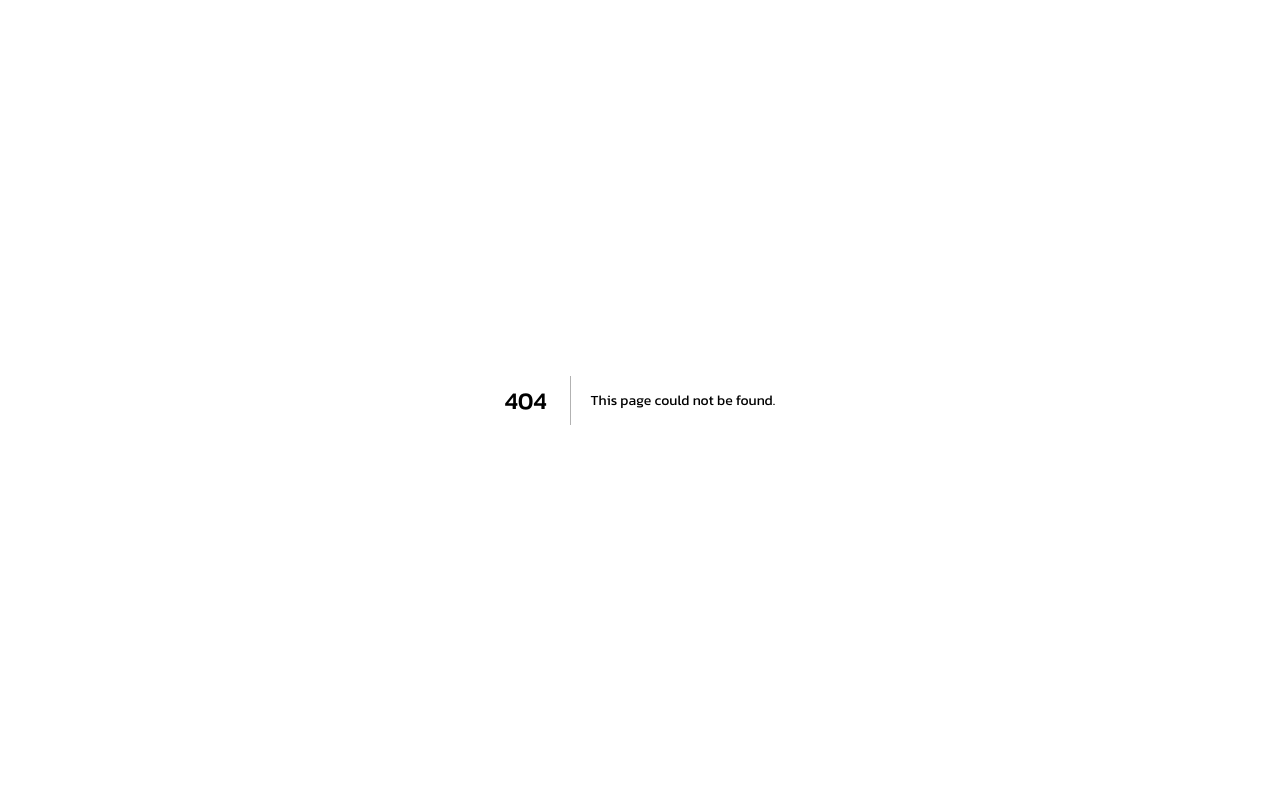
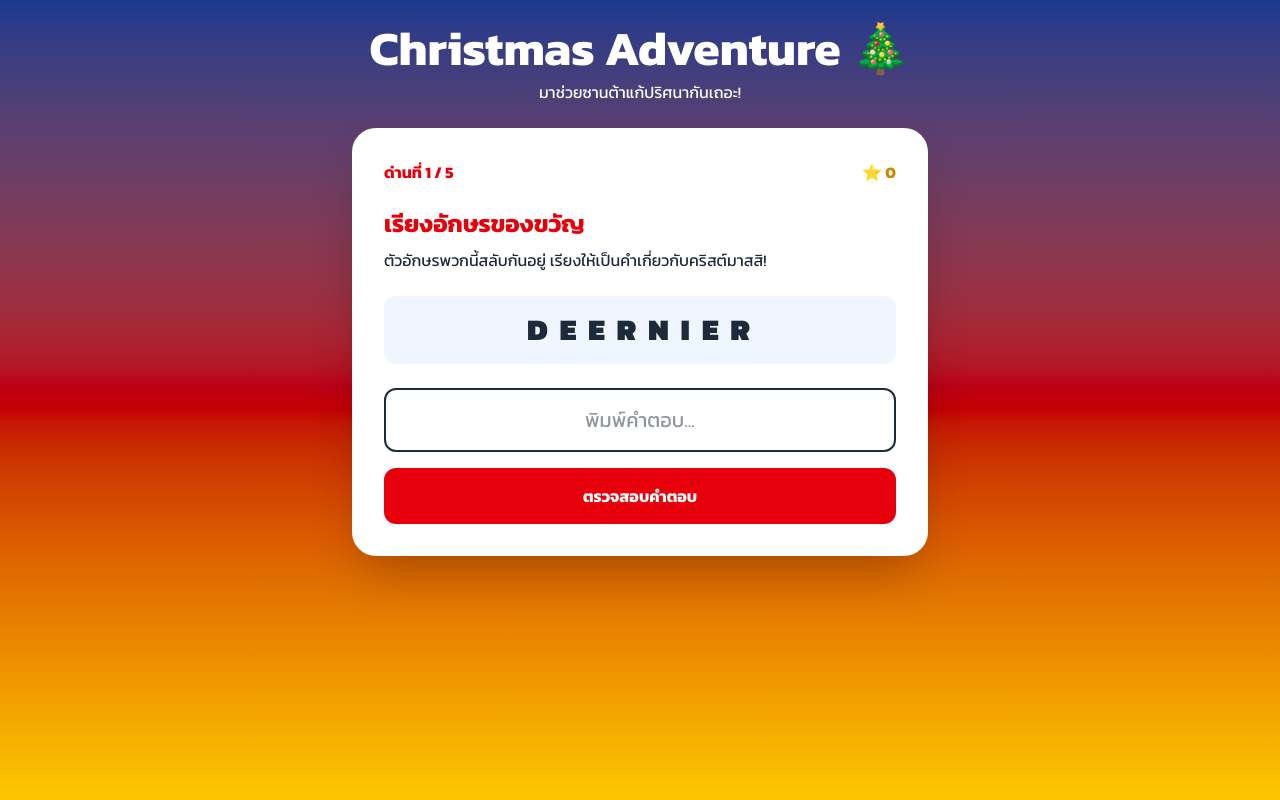
Before and after one commit to Phongphat-ohm/portfolio, a Next.js app: page /app/christmas_game in a window 1280 px wide. Before the commit this address had no page. Built offline with nearby package versions, Linux system fonts and the light colour scheme.

Commit message:
add game

```diff
--- /dev/null
+++ b/src/app/app/christmas_game/page.tsx
@@ -0,0 +1,180 @@
+"use client"
+import { useEffect, useState } from "react";
+
+type Level =
+  | {
+      title: string;
+      instruction: string;
+      type: "anagram" | "riddle" | "cipher";
+      scrambled?: string;
+      answer: string;
+      hint: string;
+    }
+  | {
+      title: string;
+      instruction: string;
+      type: "memory";
+      items: string[];
+    };
+
+const levels: Level[] = [
+  {
+    title: "เรียงอักษรของขวัญ",
+    instruction: "ตัวอักษรพวกนี้สลับกันอยู่ เรียงให้เป็นคำเกี่ยวกับคริสต์มาสสิ!",
+    type: "anagram",
+    scrambled: "D E E R N I E R",
+    answer: "REINDEER",
+    hint: "สัตว์ที่พาซานต้าบินไปบนท้องฟ้า",
+  },
+  {
+    title: "ความจำแสนสนุก",
+    instruction: "จับคู่ภาพที่เหมือนกันให้ครบทุกใบนะ!",
+    type: "memory",
+    items: ["🎅", "🎄", "🎁", "⛄", "🔔", "⭐"],
+  },
+  {
+    title: "ปริศนาตัวเลข",
+    instruction:
+      "กวางรูดอล์ฟกินแครอท 3 หัวต่อมื้อ มีกวาง 9 ตัว กินวันละ 2 มื้อ ต้องใช้แครอทกี่หัว?",
+    type: "riddle",
+    answer: "54",
+    hint: "(9 × 3) × 2",
+  },
+  {
+    title: "รหัสลับหิมะ",
+    instruction: "ถอดรหัสตัวเลข (A=1, B=2, C=3, ...) 19 - 14 - 15 - 23",
+    type: "cipher",
+    answer: "SNOW",
+    hint: "ขาว เย็น และตกจากฟ้า",
+  },
+  {
+    title: "ทายชื่อพืช",
+    instruction:
+      "ใบหยักสีเขียว มีลูกสีแดงสด มักใช้ประดับพวงมาลัยคริสต์มาส คือต้นอะไร?",
+    type: "riddle",
+    answer: "HOLLY",
+    hint: "ขึ้นต้นด้วยตัว H",
+  },
+];
+
+export default function ChristmasPuzzleAdventure() {
+  const [level, setLevel] = useState(0);
+  const [score, setScore] = useState(0);
+  const [answer, setAnswer] = useState("");
+  const [feedback, setFeedback] = useState<string | null>(null);
+  const [success, setSuccess] = useState(false);
+  const [win, setWin] = useState(false);
+
+  const current = levels[level];
+
+  const checkAnswer = () => {
+    if ("answer" in current && answer.trim().toUpperCase() === current.answer) {
+      setScore((s) => s + 100);
+      setFeedback("ยอดเยี่ยม! ถูกต้อง 🎊");
+      setSuccess(true);
+    } else {
+      setFeedback(`ยังไม่ถูกนะ! คำใบ้: ${"hint" in current ? current.hint : ""}`);
+      setSuccess(false);
+    }
+  };
+
+  const nextLevel = () => {
+    setAnswer("");
+    setFeedback(null);
+    setSuccess(false);
+
+    if (level + 1 < levels.length) {
+      setLevel(level + 1);
+    } else {
+      setWin(true);
+    }
+  };
+
+  return (
+    <div className="min-h-screen bg-gradient-to-b from-blue-900 via-red-700 to-yellow-400 p-6 text-white">
+      <h1 className="text-5xl text-center font-bold mb-2 font-[cursive]">
+        Christmas Adventure 🎄
+      </h1>
+      <p className="text-center mb-6">มาช่วยซานต้าแก้ปริศนากันเถอะ!</p>
+
+      <div className="max-w-xl mx-auto bg-white text-gray-800 rounded-3xl p-8 shadow-2xl">
+        <div className="flex justify-between mb-6">
+          <span className="font-bold text-red-600">
+            ด่านที่ {level + 1} / {levels.length}
+          </span>
+          <span className="font-bold text-yellow-600">⭐ {score}</span>
+        </div>
+
+        <h2 className="text-2xl font-bold text-red-600 mb-2">
+          {current.title}
+        </h2>
+        <p className="mb-6">{current.instruction}</p>
+
+        {current.type !== "memory" && (
+          <>
+            {"scrambled" in current && (
+              <div className="text-3xl font-black tracking-widest bg-blue-50 p-4 rounded-xl text-center mb-6">
+                {current.scrambled}
+              </div>
+            )}
+
+            <input
+              value={answer}
+              onChange={(e) => setAnswer(e.target.value.toUpperCase())}
+              placeholder="พิมพ์คำตอบ..."
+              className="w-full text-center text-xl p-4 border-2 rounded-xl mb-4"
+            />
+
+            <button
+              onClick={checkAnswer}
+              className="w-full bg-red-600 hover:bg-red-700 text-white p-4 rounded-xl font-bold"
+            >
+              ตรวจสอบคำตอบ
+            </button>
+          </>
+        )}
+
+        {feedback && (
+          <div
+            className={`mt-4 p-4 rounded-xl text-center font-bold ${
+              success
+                ? "bg-green-100 text-green-700"
+                : "bg-red-100 text-red-700"
+            }`}
+          >
+            {feedback}
+          </div>
+        )}
+
+        {success && (
+          <button
+            onClick={nextLevel}
+            className="mt-6 w-full bg-green-600 hover:bg-green-700 text-white p-4 rounded-xl font-bold"
+          >
+            ไปด่านต่อไป ➜
+          </button>
+        )}
+      </div>
+
+      {win && (
+        <div className="fixed inset-0 bg-black/80 flex items-center justify-center">
+          <div className="bg-white text-gray-800 p-10 rounded-3xl text-center">
+            <div className="text-7xl mb-4">🎁</div>
+            <h2 className="text-3xl font-bold text-red-600 mb-2">
+              สุขสันต์วันคริสต์มาส!
+            </h2>
+            <p className="mb-6">
+              คุณผ่านทุกด่านแล้ว 🎉 ซานต้าภูมิใจในตัวคุณ!
+            </p>
+            <button
+              onClick={() => window.location.reload()}
+              className="bg-red-600 hover:bg-red-700 text-white px-8 py-3 rounded-xl font-bold"
+            >
+              เล่นใหม่
+            </button>
+          </div>
+        </div>
+      )}
+    </div>
+  );
+}
```
